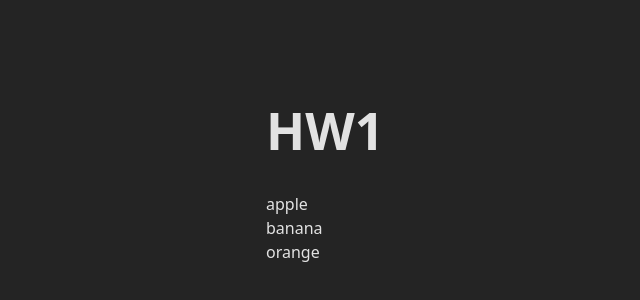
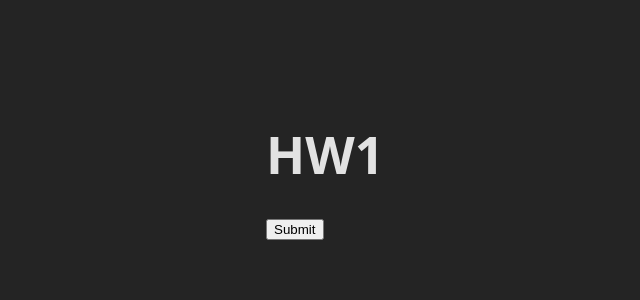
Before and after one commit to anddrews/23-HR-JS, a React (Vite) app: page / in a window 1280 px wide. Shown: the part 234-534 px from the top of the page, without its empty margins (315-955 px from the left). Built offline with nearby package versions, Linux system fonts and the light colour scheme.

Commit message:
hw2 done

```diff
--- a/src/App.jsx
+++ b/src/App.jsx
@@ -1,12 +1,11 @@
 import './App.css'
-const arr = ['apple', 'banana', 'orange']
+import { Button } from './components/button/Button'
 
 function App() {
-
   return (
     <>
       <h1>HW1</h1>
-      {arr.map((item, index) => (<div key={index}>{item}</div>))}
+      <Button>Submit</Button>
     </>
 
   )
--- /dev/null
+++ b/src/components/button/Button.jsx
@@ -0,0 +1,5 @@
+export const Button = ({children, size, variant,...rest}) => (
+    <button {...rest}>
+      {children}
+    </button>
+  )
```
Also changed, not shown: src/components/button/Button.module.css (added).
